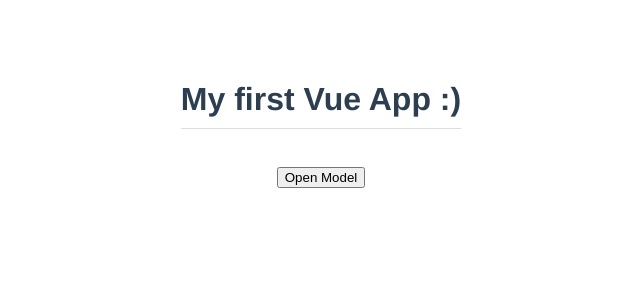
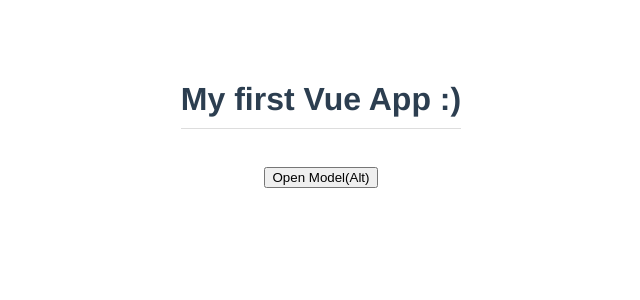
Before and after one commit to JonathanAspeling/vue-model-project, a Vue app: page / in a window 1280 px wide. Shown: the top 300 px of the page, without its empty margins (319-959 px from the left). Built offline with nearby package versions, Linux system fonts and the light colour scheme.

Commit message:
Click Event Modifyers

```diff
--- a/src/App.vue
+++ b/src/App.vue
@@ -4,7 +4,7 @@
 <Model :header="header" :text="text" :theme="theme" @close="toggleModal" />
 </div>
 <p></p>
-<button @click="toggleModal">Open Model</button>
+<button @click.alt="toggleModal">Open Model(Alt)</button>
 </template>
 
 <script>
--- a/src/components/Model.vue
+++ b/src/components/Model.vue
@@ -1,5 +1,5 @@
 <template>
-  <div class="backdrop" @click="closeModal">
+  <div class="backdrop" @click.self="closeModal">
       <div class="model" :class="{sale: theme === 'sale'}">
           <h1>{{header}}</h1>
           <p>{{text}}</p>
```
